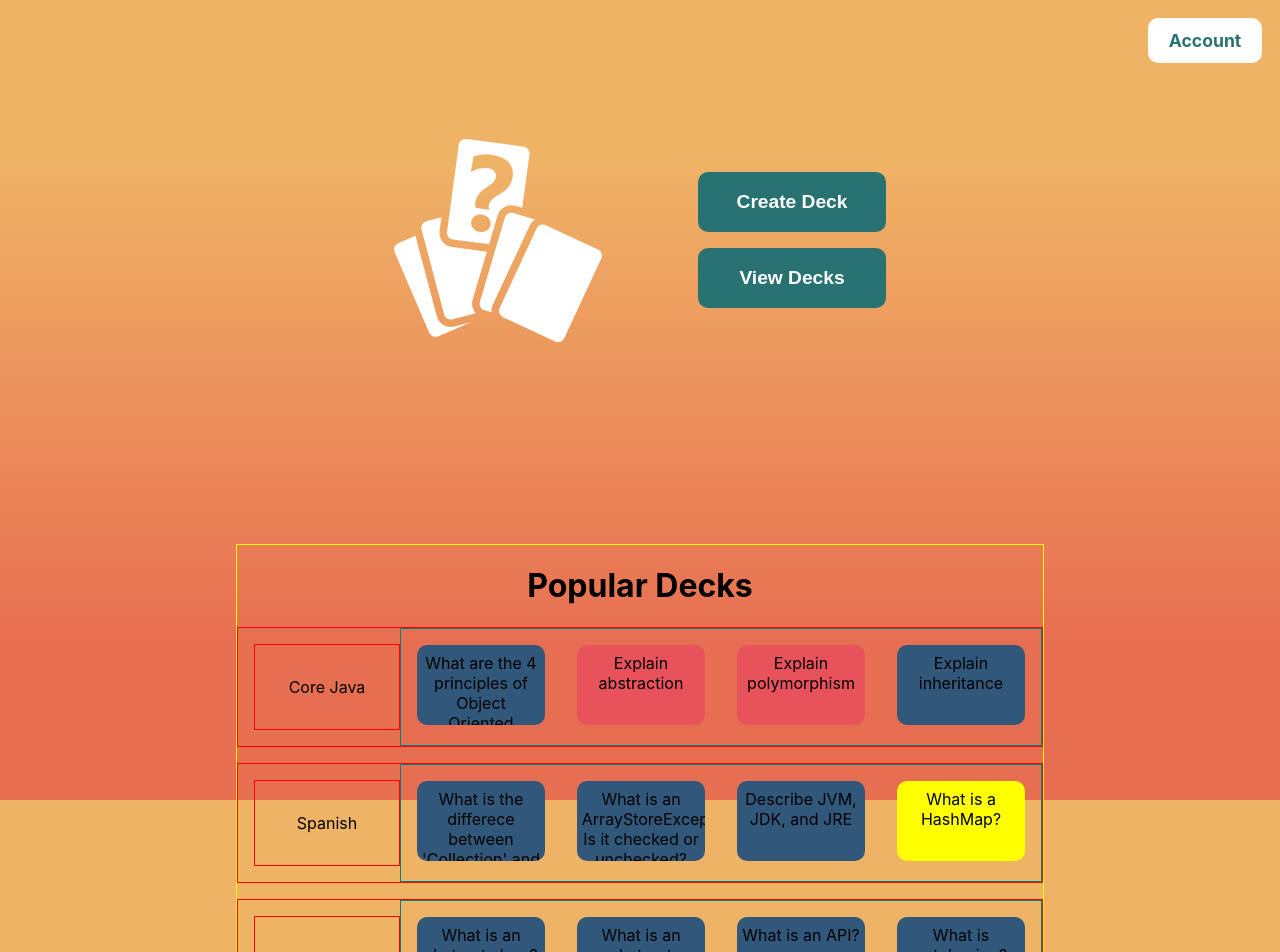
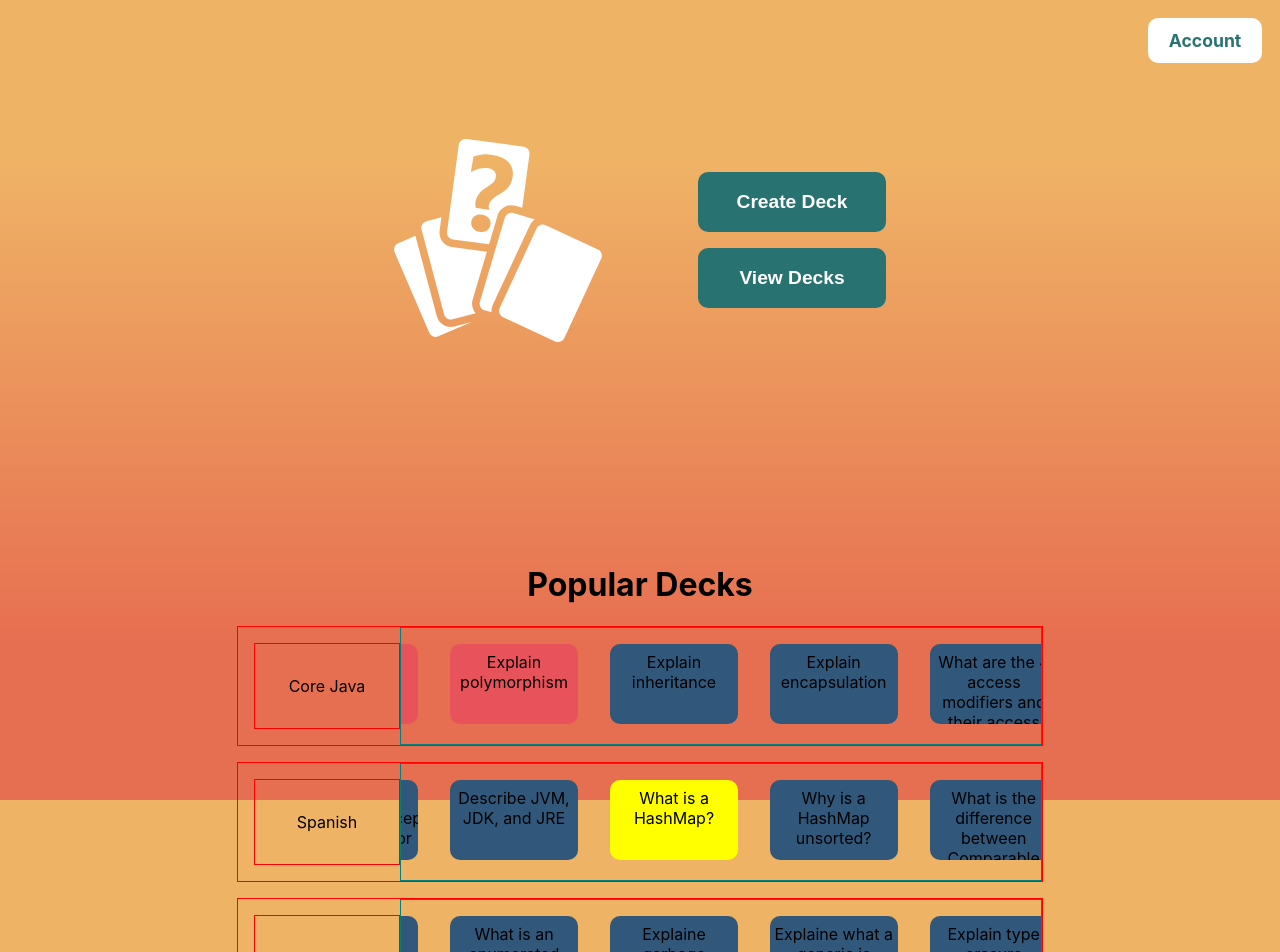
Before and after one commit to michael-mcmasters/Notecards, a React (Create React App) app: page / in a window 1280 px wide. Shown: the top 952 px of the page. Built offline with nearby package versions, Linux system fonts and the light colour scheme.

Commit message:
Clean up

```diff
--- a/src/components/homepagetwo/CardsGallary.js
+++ b/src/components/homepagetwo/CardsGallary.js
@@ -5,8 +5,9 @@ import TinyCard from "./TinyCard";
 const CardsGallary = ({ deck, cardCountToShow }) => {
   const [cards, setCards] = useState(getCards(deck));
   const [absolutePos, setAbsolutePos] = useState(0);
-  // const targetAbsolutePos = -200;         // Cards will slowly move to this position.
-  const targetAbsolutePos = 0;         // Cards will slowly move to this position.
+
+  // Cards will slowly move to this position. -4 so that the last 4 cards stay on screen.
+  const targetAbsolutePos = -25 * (cardCountToShow - 4);
 
   useEffect(() => {
     setAbsolutePos(targetAbsolutePos);
@@ -25,21 +26,7 @@ const CardsGallary = ({ deck, cardCountToShow }) => {
     return cardsToShow;
   }
 
-  // useEffect(() => {
-  //   let cardsToShow = [];
-  //   let index = 0;
-  //   for (let i = 0; i < cardCountToShow; i++) {
-  //     console.log(index);
-  //     if (index >= deck.cards.length)
-  //       index = 0;
-  //     cardsToShow.push(deck.cards[index]);
-  //     index++;
-  //   }
-  //   setCards(cardsToShow);
-  // }, [])
-
   let spaceBtwnCards = 0;
-  // console.log(cards);
   return (
     < Wrapper >
       {cards.map((c, i) => {
--- a/src/components/homepagetwo/PopularDecks.js
+++ b/src/components/homepagetwo/PopularDecks.js
@@ -18,7 +18,7 @@ const HomePage2 = () => {
     },
     {
       name: "State Capitals",
-      cards: cardsJSON.cards.slice(30, 37)
+      cards: cardsJSON.cards.slice(35, 50)
     }
   ])
 
@@ -47,7 +47,7 @@ const HomePage2 = () => {
 
   }, [])
 
-  const cardCountToShow = 50;
+  const cardCountToShow = 100;
   return (
     <Wrapper>
 
@@ -59,7 +59,7 @@ const HomePage2 = () => {
         <DeckName>
           {decks[0].name}
         </DeckName>
-        <CardsGallary deck={decks[0]} cardCountToShow={4} />
+        <CardsGallary deck={decks[0]} cardCountToShow={cardCountToShow} />
       </DeckRow>
 
       <DeckRow>
@@ -82,7 +82,7 @@ const HomePage2 = () => {
 
 const Wrapper = styled.div`
   max-width: 60rem;
-  border: 1px solid yellow;
+  /* border: 1px solid yellow; */
 `;
 
 const Header = styled.h1`
--- a/src/components/homepagetwo/TinyCard.js
+++ b/src/components/homepagetwo/TinyCard.js
@@ -25,7 +25,7 @@ const Container = styled.div`
   display: inline-block;
   position: absolute;
   left: ${props => props.xPosition}%;
-  /* transition: 30s linear; */
+  transition: 300s linear;
   margin: 1rem;
   width: 8rem;
   height: 5rem;
```
